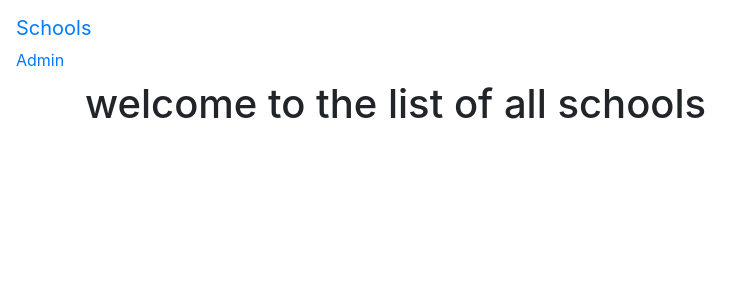
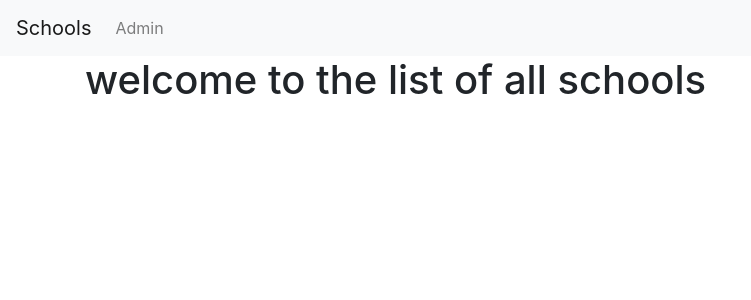
Before and after one commit to lejzab/python-and-django-full-stack-web-developer-bootcamp, a Django app: page /basic_app/ in a window 1280 px wide. Shown: the top 300 px of the page, without its empty margins (0-751 px from the left). Run offline with Django 3.2, Linux system fonts and the light colour scheme; data that the repository does not hold is empty; some libraries are stand-ins or nearby versions.

Commit message:
list view fixed navbar

```diff
--- a/DJANGO/django_level_6/advcvb/advcvb/urls.py
+++ b/DJANGO/django_level_6/advcvb/advcvb/urls.py
@@ -19,6 +19,6 @@ from basic_app import views
 
 urlpatterns = [
     path('admin/', admin.site.urls),
-    # path('',views.IndexView.as_view()),
+    path('',views.IndexView.as_view()),
     path('basic_app/', include('basic_app.urls', namespace='basic_app'))
 ]
--- a/DJANGO/django_level_6/advcvb/basic_app/templates/basic_app/basic_app_base.html
+++ b/DJANGO/django_level_6/advcvb/basic_app/templates/basic_app/basic_app_base.html
@@ -11,21 +11,16 @@
 
   </head>
   <body>
-    <div class="navbar navbar-default navbar-static-top">
-      <ul class="nav navbar-nav">
-        <li> <a class="navbar-brand" href="{% url 'basic_app:list' %}">Schools</a> </li>
-        <li> <a class="navbar-link" href="{% url 'admin:index'%}">Admin</a> </li>
-        <li> <a href="#"></a> </li>
-      </ul>
-    </div>
+    <nav class="navbar navbar-expand-lg navbar-light bg-light">
+      <div class="navbar-nav">
+        <a class="navbar-brand" href="{% url 'basic_app:list' %}">Schools</a>
+        <a class="nav-item nav-link" href="{% url 'admin:index' %}">Admin</a>
+        <a class="nav-item nav-link" href="#"></a>
+      </div>
+    </nav>
     <div class="container">
       {% block body_block %}
-
-
-
-
       {% endblock %}
-
     </div>
   </body>
 </html>
--- a/DJANGO/django_level_6/advcvb/basic_app/views.py
+++ b/DJANGO/django_level_6/advcvb/basic_app/views.py
@@ -1,6 +1,9 @@
 from django.shortcuts import render
 from django.views.generic import View, TemplateView, ListView,DetailView
 from . import models
+
+class IndexView(TemplateView):
+    template_name='index.html'
 
 class SchoolListView(ListView):
     context_object_name = 'schools'
```
Also changed, not shown: DJANGO/django_level_6/advcvb/templates/base.html (+7 -7 lines).
